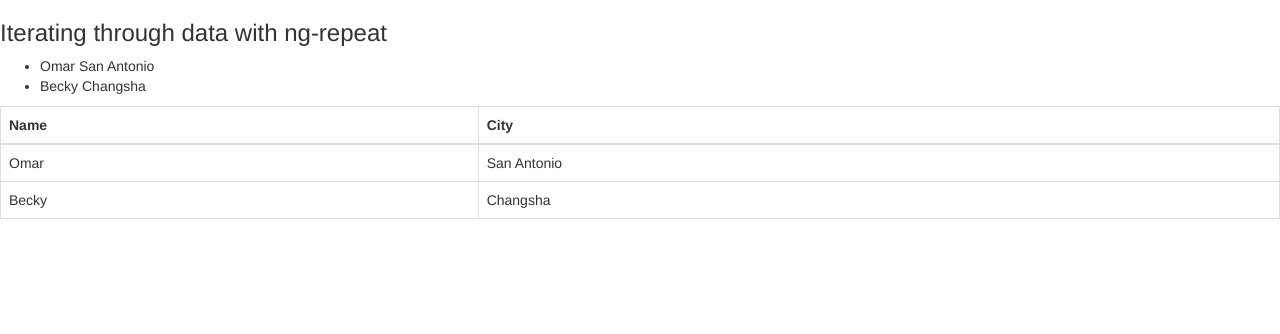
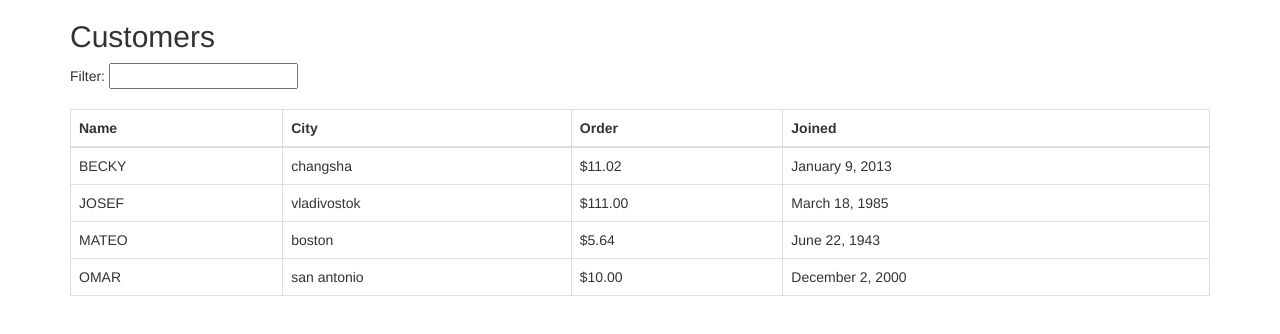
Before and after one commit to WritingPanda/angulartutorial, a plain HTML site: page index.html in a window 1280 px wide. Drawn offline with Linux system fonts and the light colour scheme.

Commit message:
Learning more about filters and sorting. Next lesson is dynamic sorting with the orderBy filter.

```diff
--- a/index.html
+++ b/index.html
@@ -3,30 +3,33 @@
 <head>
 	<link rel="stylesheet" href="css/bootstrap.min.css">
 	<script src="js/angular.min.js"></script>
-		<title>More on Directives</title>
+	<title>Sorting and Formatting Data</title>
 </head>
-	<body>
+<body data-ng-init="customers=[{joined: '2000-12-02', name:'Omar', city: 'San Antonio', orderTotal: '9.9956'},
+ {joined: '2013-01-09', name:'Becky', city: 'Changsha', orderTotal: '11.0242'},
+ {joined: '1943-06-22', name:'Mateo', city: 'Boston', orderTotal: '5.6424'},
+ {joined: '1985-03-18', name:'Josef', city: 'Vladivostok', orderTotal: '110.9961'}]">
 
-		<!-- Lecture 21 on ng-repeat using an array and an array of objects -->
-		<div data-ng-init="people=[{name: 'Omar', city: 'San Antonio'}, {name: 'Becky', city: 'Changsha'}]">
-			<h3>
-				Iterating through data with ng-repeat
-			</h3>
-			<ul>
-				<li data-ng-repeat="person in people">{{ person.name }} {{ person.city }}</li>
-			</ul>
-
+	<div class="container">
+		<!-- Completed  lectures 22 to 24. Now moving on to lecture 25. -->
+		<h2>Customers</h2>
+		Filter: <input type="text" data-ng-model="customerFilter.name"/>
+		<br/><br/>
 		<table class="table table-bordered">
 			<thead>
 				<tr>
 					<th>Name</th>
 					<th>City</th>
+					<th>Order</th>
+					<th>Joined</th>
 				</tr>
 			</thead>
 			<tbody>
-					<tr data-ng-repeat="person in people">
-						<td>{{ person.name }}</td>
-						<td>{{ person.city }}</td>
+				<tr data-ng-repeat="cust in customers | filter:customerFilter | orderBy:'name'">
+					<td>{{ cust.name | uppercase }}</td>
+					<td>{{ cust.city | lowercase }}</td>
+					<td>{{ cust.orderTotal | currency }}</td>
+					<td>{{ cust.joined | date:'longDate' }}</td>
 				</tr>
 			</tbody>
 		</table>
```
Lines whose indentation alone changed are shown as unchanged.
